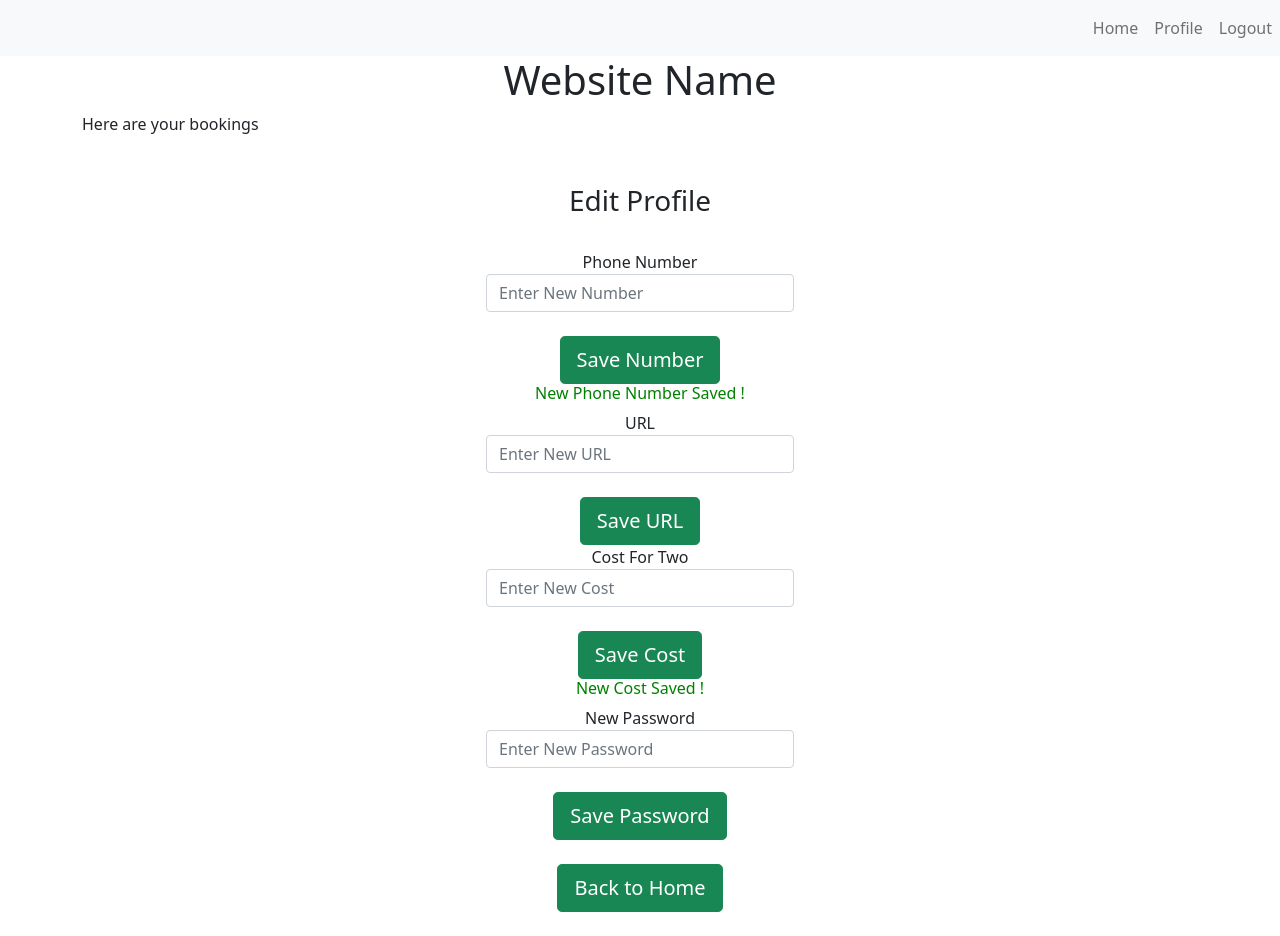
After one commit to rishi1001/DBMS-Project-Restaurant-Booking-Portal, a Flask app: page /edit_profile_rest in a window 1280 px wide. The commit adds this page. Run offline with Flask 2, Linux system fonts and the light colour scheme; the visitor is signed in with stand-in values (Sample User, id 1); some libraries are stand-ins or nearby versions.

Commit message:
edit_profile

```diff
--- a/app.py
+++ b/app.py
@@ -13,6 +13,7 @@ def get_db_connection():
 
 def reset_errors():
     session['error'] = 0
+    session['saved'] = 0
     session['login_user_username_err'] = 0
     session['login_user_password_err'] = 0
     session['login_rest_username_err'] = 0
@@ -21,6 +22,13 @@ def reset_errors():
     session['reg_user_password_err'] = 0
     session['reg_rest_username_err'] = 0
     session['reg_rest_password_err'] = 0
+    session['edit_phone_rest_err'] = 0
+    session['edit_phone_rest_saved'] =0
+    session['edit_URL_rest_saved'] =0
+    session['edit_cost_rest_err']=0
+    session['edit_cost_rest_saved']=0
+    session['edit_password_rest_err']=0
+    session['edit_password_rest_saved']=0
 
 @app.before_request
 def before_request():
@@ -142,10 +150,77 @@ def profile():
     # return render_template('profile.html', restaurants = restaurants)
     return render_template('profile.html')
 
+@app.route('/edit_profile_rest',methods =['GET','POST'])
+def edit_profile_rest():
+    if session.get('restid') <= 0:
+        return redirect(url_for('home'))
+    if request.method == 'POST':
+        print(request.form['type__'])
+        if request.form['type__'] == '5':
+            session['saved']=0
+            return redirect(url_for('restprofile'))
+        elif request.form['type__'] == '1':
+            session['edit_phone_rest_saved'] =0
+            # Currently not handling error case here
+            # Save the phone number for this restid
+            q1 = """UPDATE phones  SET phone = %s WHERE restaurantid = %s"""
+            t1 = (request.form['phonenum1'],session['restid'])
+            conn = get_db_connection()
+            cur = conn.cursor()
+            cur.execute(q1,t1)
+            conn.commit()
+            session['saved'] = 1
+            session['edit_phone_rest_saved'] =1
+
+        elif request.form['type__'] == '2':
+            session['edit_URL_rest_saved'] =0
+            q1 = """UPDATE restaurants SET url = %s WHERE restaurantid =%s"""
+            t1 = (request.form['url1'],session['restid'])
+            conn = get_db_connection()
+            cur = conn.cursor()
+            cur.execute(q1,t1)
+            conn.commit()
+            session['saved'] = 1
+            session['edit_URL_rest_saved'] =1
+
+        elif request.form['type__'] == '3':
+            session['edit_cost_rest_saved'] =0
+            q1 = """UPDATE restaurants SET costfortwo = %s WHERE restaurantid =%s"""
+            t1 = (request.form['cost1'],session['restid'])
+            conn = get_db_connection()
+            cur = conn.cursor()
+            cur.execute(q1,t1)
+            conn.commit()
+            session['saved'] = 1
+            session['edit_cost_rest_saved'] =1
+
+        else:
+            session['edit_password_rest_err']=0
+            session['edit_password_rest_saved']=0
+            password = request.form['pass1']
+            if len(password) == 0 or ' ' in password or not password.isalnum():
+                session['error'] = 1
+                session['edit_password_rest_err'] = 1
+            else:
+                q1 = """UPDATE restaurant_login SET password = %s WHERE restaurantid=%s"""
+                hash_ = bcrypt.hashpw(password.encode('utf-8'), bcrypt.gensalt())
+                hash_ = hash_.decode('utf8')
+                t1 = (hash_,session['restid'])
+                conn = get_db_connection()
+                cur = conn.cursor()
+                cur.execute(q1,t1)
+                conn.commit()
+                session['saved']=1
+                session['edit_password_rest_saved']=1
+
+    return render_template('edit_profile_rest.html',sess = session)
+
 @app.route('/restprofile', methods=['GET', 'POST'])
 def restprofile():
     if session.get('restid') <= 0:
         return redirect(url_for('home'))
+    if request.method == 'POST':
+        return redirect(url_for('edit_profile_rest'))
     return render_template('restprofile.html')
 
 @app.route('/register', methods=['GET', 'POST'])
--- /dev/null
+++ b/templates/edit_profile_rest.html
@@ -0,0 +1,84 @@
+{% extends 'base2.html' %}
+{% block content %}
+Here are your bookings
+<br><br>
+<div class="container">
+	<div class ="row">
+		<div class="col-lg-4 mx-auto text-center form p-4">
+			<div class="px-2">
+				<div class="text-center"><h3>Edit Profile</h3></div><br>
+				<form class="justify-content-center" method="POST">
+					<div class="form-group">
+						<label for="edit_phone_num">Phone Number</label>
+						<input type="phonenum1" class="form-control" id="phonenum1" name="phonenum1" placeholder="Enter New Number">
+					</div>
+					<br>
+					<input type="hidden" name="type__" value= "1" id= "type__" />
+					<button type="submit" class="btn btn-success btn-lg">Save Number</button>
+					<br>
+					{%if sess.error == 1 and sess.edit_phone_rest_err == 1%}
+						<h6 style="color:red;">Invalid Phone Number</h6>
+					{%endif%}
+					{%if sess.saved == 1 and sess.edit_phone_rest_saved == 1%}
+						<h6 style="color:green;">New Phone Number Saved !</h6>
+					{%endif%}
+				</form>
+				<form class="justify-content-center" method="POST">
+					<div class="form-group">
+						<label for="edit_URL">URL</label>
+						<input type="url1" class="form-control" id="url1" name="url1" placeholder="Enter New URL">
+					</div>
+					<br>
+					<input type="hidden" name="type__" value= "2" id= "type__" />
+					<button type="submit" class="btn btn-success btn-lg">Save URL</button>
+					<br>
+					{%if sess.saved == 1 and sess.edit_URL_rest_saved == 1%}
+						<h6 style="color:green;">New URL Saved !</h6>
+					{%endif%}
+				</form>
+				<form class="justify-content-center" method="POST">
+					<div class="form-group">
+						<label for="edit_cost">Cost For Two</label>
+						<input type="cost1" class="form-control" id="cost1" name="cost1" placeholder="Enter New Cost">
+					</div>
+					<br>
+					<input type="hidden" name="type__" value= "3" id= "type__" />
+					<button type="submit" class="btn btn-success btn-lg">Save Cost</button>
+					<br>
+					{%if sess.error == 1 and sess.edit_cost_rest_err == 1%}
+						<h6 style="color:red;">Invalid Cost</h6>
+					{%endif%}
+					{%if sess.saved == 1 and sess.edit_cost_rest_saved == 1%}
+						<h6 style="color:green;">New Cost Saved !</h6>
+					{%endif%}
+				</form>
+				<form class="justify-content-center" method="POST">
+					<div class="form-group">
+						<label for="edit_pass">New Password</label>
+						<input type="password" class="form-control" id="pass1" name="pass1" placeholder="Enter New Password">
+					</div>
+					<br>
+					<input type="hidden" name="type__" value= "4" id= "type__" />
+					<button type="submit" class="btn btn-success btn-lg">Save Password</button>
+					<br>
+					{%if sess.error == 1 and sess.edit_password_rest_err == 1%}
+						<h6 style="color:red;">Invalid Password</h6>
+					{%endif%}
+					{%if sess.saved == 1 and sess.edit_password_rest_saved == 1%}
+						<h6 style="color:green;">New Password Saved !</h6>
+					{%endif%}
+					<br>
+				</form>
+				<form class="justify-content-center" method="POST">
+					<input type="hidden" name="type__" value= "5" id= "type__" />
+					<button type="submit" class="btn btn-success btn-lg">Back to Home</button>
+					<br>
+				</form>
+			</div>
+		</div>
+	</div>
+</div>
+{% endblock %}
+
+can change costfortwo, url, phone, password
+display old details initially
```
Also changed, not shown: templates/restprofile.html (+15 -0 lines).
